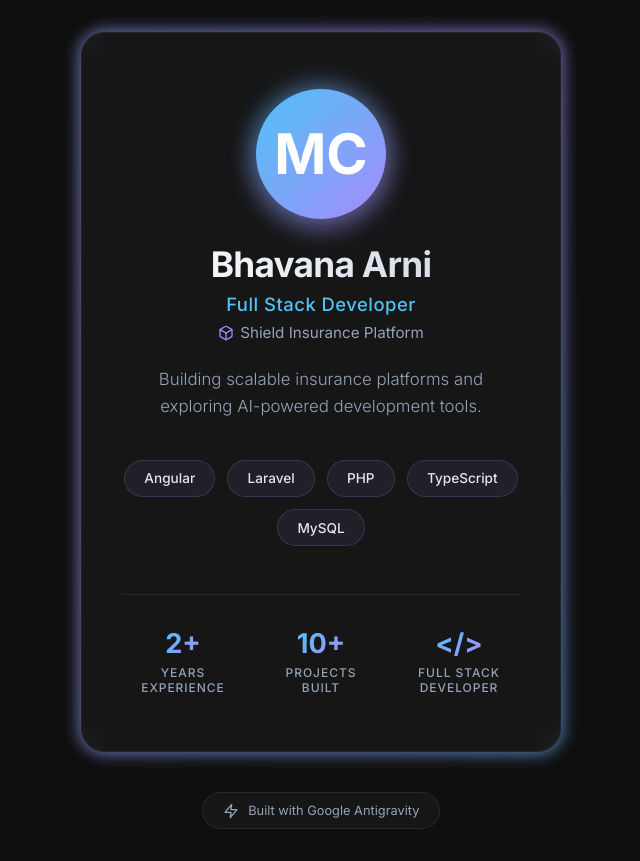
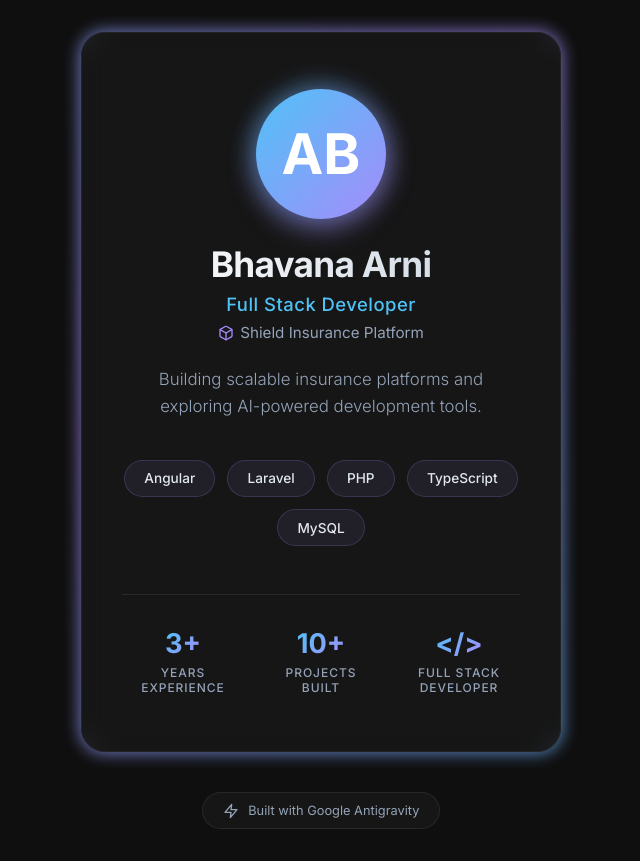
Before and after one commit to bhavana1818/my-demo-site, a plain HTML site: page index.html in a window 1280 px wide. Shown: the whole page, without its empty margins (319-959 px from the left). Drawn offline with Linux system fonts and the light colour scheme.

Commit message:
Update the profile detials3

```diff
--- a/index.html
+++ b/index.html
@@ -333,7 +333,7 @@
             <div class="card">
 
                 <div class="avatar-container">
-                    <div class="avatar">MC</div>
+                    <div class="avatar">AB</div>
                 </div>
 
                 <h1>Bhavana Arni</h1>
@@ -363,7 +363,7 @@
 
                 <div class="stats">
                     <div class="stat-item">
-                        <div class="stat-value">2+</div>
+                        <div class="stat-value">3+</div>
                         <div class="stat-label">Years<br>Experience</div>
                     </div>
                     <div class="stat-item">
```
